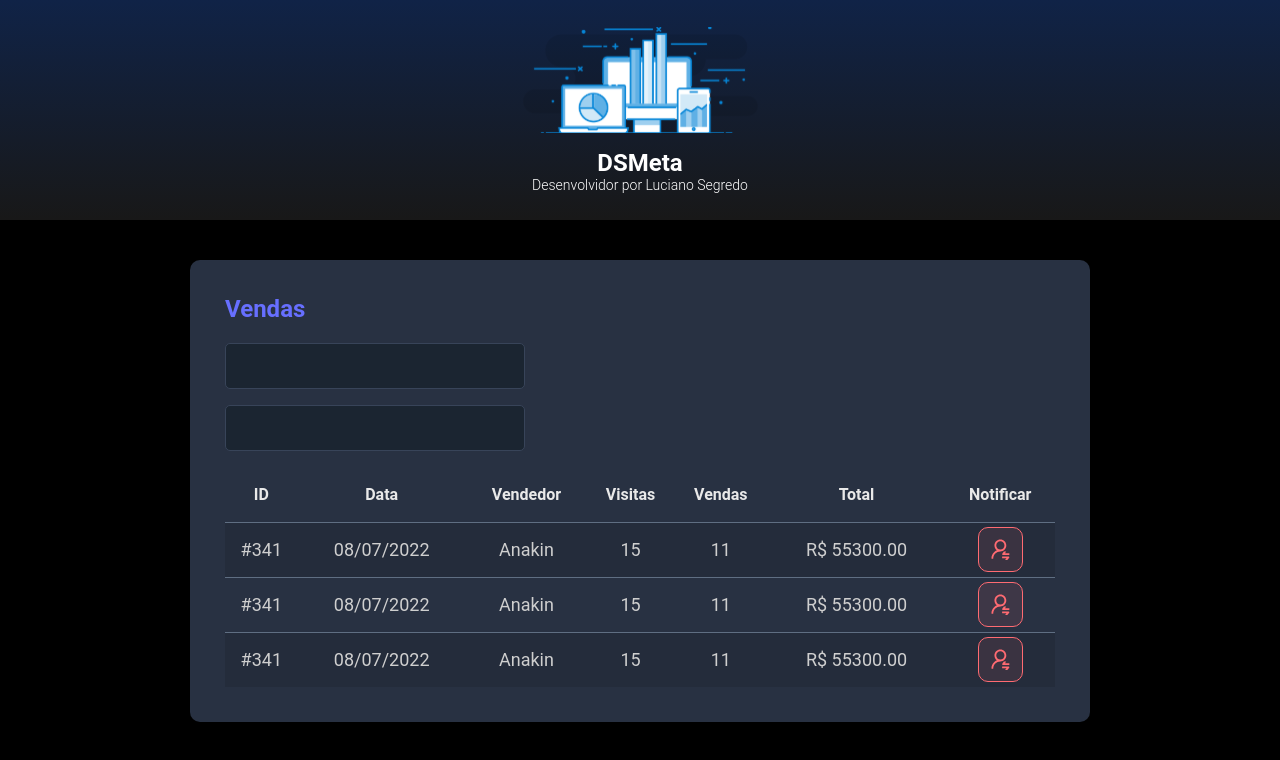
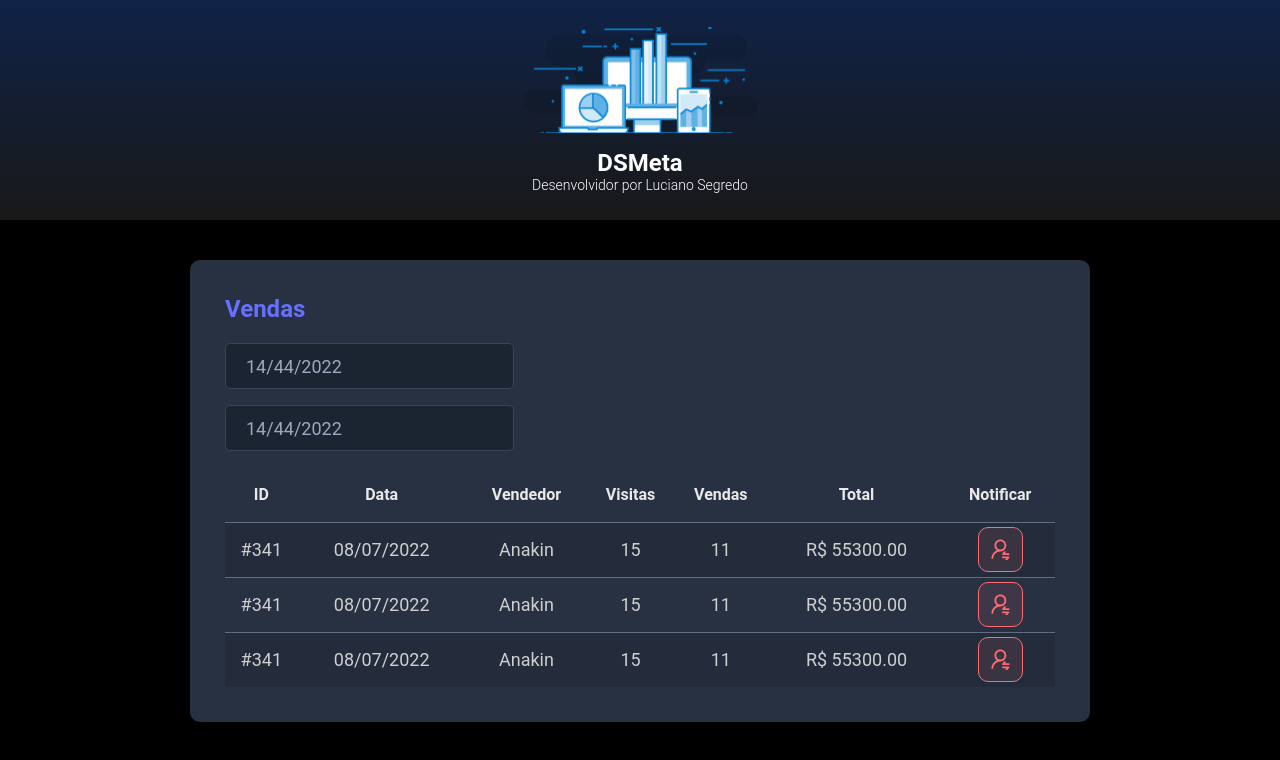
Before and after one commit to segredo-luciano/dsmeta, a React (Vite) app in the folder frontend/: page / in a window 1280 px wide. Shown: the top 760 px of the page. Built offline with nearby package versions, Linux system fonts and the light colour scheme.

Commit message:
Datepicker

```diff
--- a/frontend/package.json
+++ b/frontend/package.json
@@ -8,7 +8,9 @@
     "preview": "vite preview"
   },
   "dependencies": {
+    "@types/react-datepicker": "4.4.2",
     "react": "^18.0.0",
+    "react-datepicker": "4.8.0",
     "react-dom": "^18.0.0"
   },
   "devDependencies": {
--- a/frontend/src/components/SalesCard/index.tsx
+++ b/frontend/src/components/SalesCard/index.tsx
@@ -1,6 +1,9 @@
 import NotificationButton from "../NotificationButton"
 
 import './styles.css'
+
+import DatePicker from 'react-datepicker';
+import 'react-datepicker/dist/react-datepicker.css'
 
 function SalesCard() {
     return(
@@ -8,10 +11,18 @@
             <h2 className="dsmeta-sales-title">Vendas</h2>
             <div>
               <div className="dsmeta-form-control-container">
-                <input className="dsmeta-form-control" type="text" />
+                <DatePicker
+                    selected={new Date()}
+                    onChange={(date: Date) => {}}
+                    className="dsmeta-form-control"
+                    dateFormat='dd/mm/yyyy' />
               </div>
               <div className="dsmeta-form-control-container">
-                <input className="dsmeta-form-control" type="text" />
+                <DatePicker
+                    selected={new Date()}
+                    onChange={(date: Date) => {}}
+                    className="dsmeta-form-control"
+                    dateFormat='dd/mm/yyyy' />
               </div>
             </div>
 
```
Also changed, not shown: 1 other file (tests, documents, lock files or other folders).
